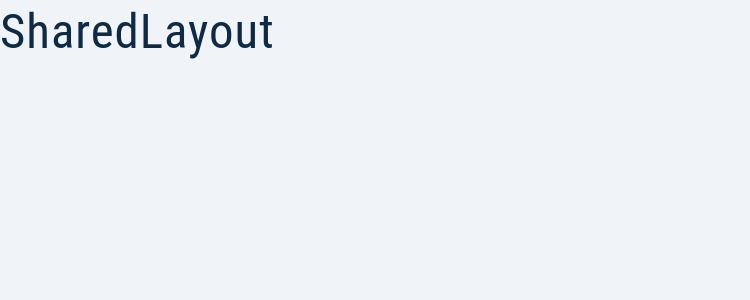
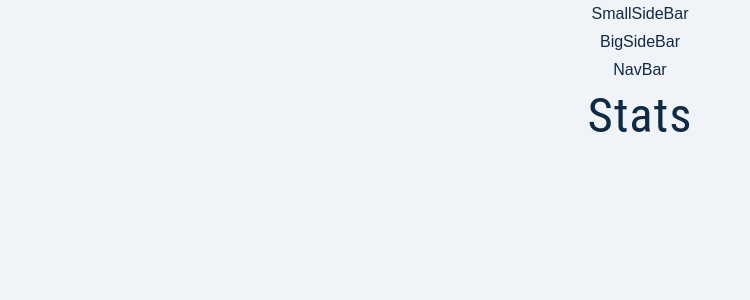
Before and after one commit to TheLegion007/JobFind-App, a React (Create React App) app: page / in a window 1280 px wide. Shown: the top 300 px of the page, without its empty margins (0-750 px from the left). Built offline with nearby package versions, Linux system fonts and the light colour scheme.

Commit message:
added <outlet/> to render child route element in parent route element

```diff
--- /dev/null
+++ b/src/components/BigSideBar.js
@@ -0,0 +1,7 @@
+const BigSideBar = () => {
+  return (
+    <div>BigSideBar</div>
+  )
+}
+
+export default BigSideBar;
--- /dev/null
+++ b/src/components/NavBar.js
@@ -0,0 +1,7 @@
+const NavBar = () => {
+  return (
+    <div>NavBar</div>
+  )
+}
+
+export default NavBar;
--- /dev/null
+++ b/src/components/SmallSideBar.js
@@ -0,0 +1,7 @@
+const SmallSideBar = () => {
+  return (
+    <div>SmallSideBar</div>
+  )
+}
+
+export default SmallSideBar;
--- a/src/components/index.js
+++ b/src/components/index.js
@@ -1,4 +1,8 @@
 import Logo from "./Logo";
 import FormRow from "./FormRow";
+import NavBar from "./NavBar";
+import BigSideBar from "./BigSideBar";
+import SmallSideBar from "./SmallSideBar";
 
-export {Logo, FormRow};
+
+export {Logo, FormRow, NavBar ,BigSideBar ,SmallSideBar};
--- a/src/pages/dashboard/SharedLayout.js
+++ b/src/pages/dashboard/SharedLayout.js
@@ -1,9 +1,24 @@
-import React from 'react'
+import { Outlet } from "react-router-dom";
+import { BigSideBar, SmallSideBar, NavBar } from "../../components";
+import Wrapper from "../../assets/wrappers/ErrorPage";
 
 const SharedLayout = () => {
   return (
-    <h1>SharedLayout</h1>
-  )
-}
+    <>
+      <Wrapper>
+        <main className='dashboard'>
+          <SmallSideBar />
+          <BigSideBar />
+          <div>
+            <NavBar />
+            <div className='dashboard-page'>
+              <Outlet />
+            </div>
+          </div>
+        </main>
+      </Wrapper>
+    </>
+  );
+};
 
 export default SharedLayout;
```
